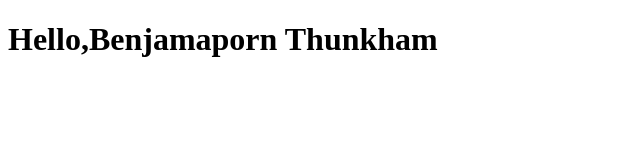
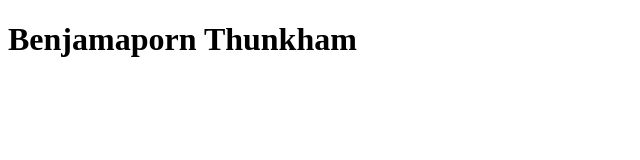
Before and after one commit to Baifernbjmp/651510172, a plain HTML site: page index.html in a window 1280 px wide. Shown: the whole page, without its empty margins (0-640 px from the left). Drawn offline with Linux system fonts and the light colour scheme.

Commit message:
Update index.html

```diff
--- a/index.html
+++ b/index.html
@@ -4,6 +4,6 @@
     <title>Print My Name</title>
 </head>
 <body>
-    <h1>Hello,Benjamaporn Thunkham</h1>
+    <h1>Benjamaporn Thunkham</h1>
 </body>
 </html>
```
